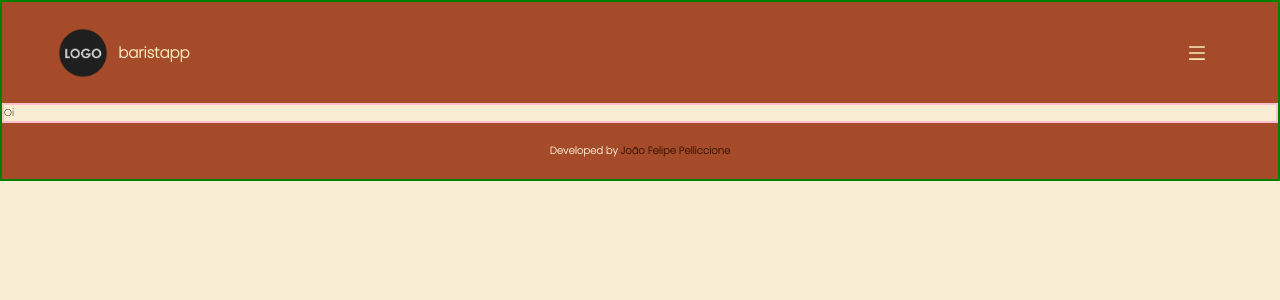
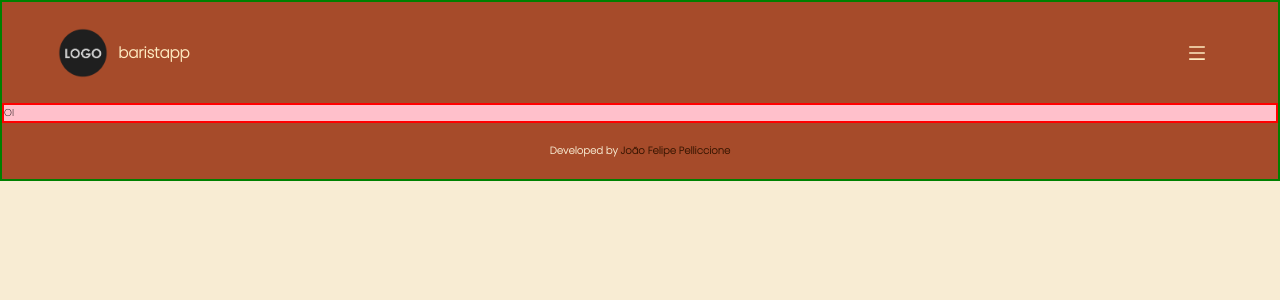
Before and after one commit to joaofelipelliccione/barista_app_front, a React (Create React App) app: page /capsule/1 in a window 1280 px wide. Shown: the top 300 px of the page. Built offline with nearby package versions, Linux system fonts and the light colour scheme.

Commit message:
Construindo a página de detalhe da capsula.

```diff
--- a/src/components/header/Header.jsx
+++ b/src/components/header/Header.jsx
@@ -16,7 +16,6 @@ function Header({ isFetching }) {
     >
       <div className="centeredHeader">
         <div className="logoContainer">
-          {console.log(isFetching)}
           <Link to="/">
             { !isFetching ? (
               <img src={ baristappLogo } alt="Logo Baristapp" />
--- a/src/pages/CapsuleDetails.jsx
+++ b/src/pages/CapsuleDetails.jsx
@@ -1,15 +1,24 @@
 import React from 'react';
+import { useSelector } from 'react-redux';
+import { useParams } from 'react-router-dom';
 // import PropTypes from 'prop-types';
 import Header from '../components/header/Header';
 import Footer from '../components/Footer';
 import '../styles/capsuleDetails/CapsuleDetails.css';
 
 function CapsuleDetails() {
+  const { id } = useParams();
+  const allCapsulesArr = useSelector((state) => state.capsules).allCapsules;
+  const capsuleInfo = allCapsulesArr.find(({ capsuleId }) => capsuleId === Number(id));
+
   return (
     <div className="capsuleDetailsPage">
+      {console.log(capsuleInfo)}
       <Header />
       <main className="capsuleDetailsMain">
-        Oi
+        <section className="capsuleDetailsContainer1">
+          OI
+        </section>
       </main>
       <Footer />
     </div>
--- a/src/styles/capsuleDetails/CapsuleDetails.css
+++ b/src/styles/capsuleDetails/CapsuleDetails.css
@@ -3,5 +3,15 @@
 }
 
 .capsuleDetailsMain {
-  border: solid 2px pink;
+  background-color: pink;
+  display: flex;
+  flex-direction: column;
+  align-items: center;
+  justify-content: center;
 }
+
+.capsuleDetailsContainer1 {
+  border: solid 2px red;
+  display: flex;
+  width: 100%;
+}
```
